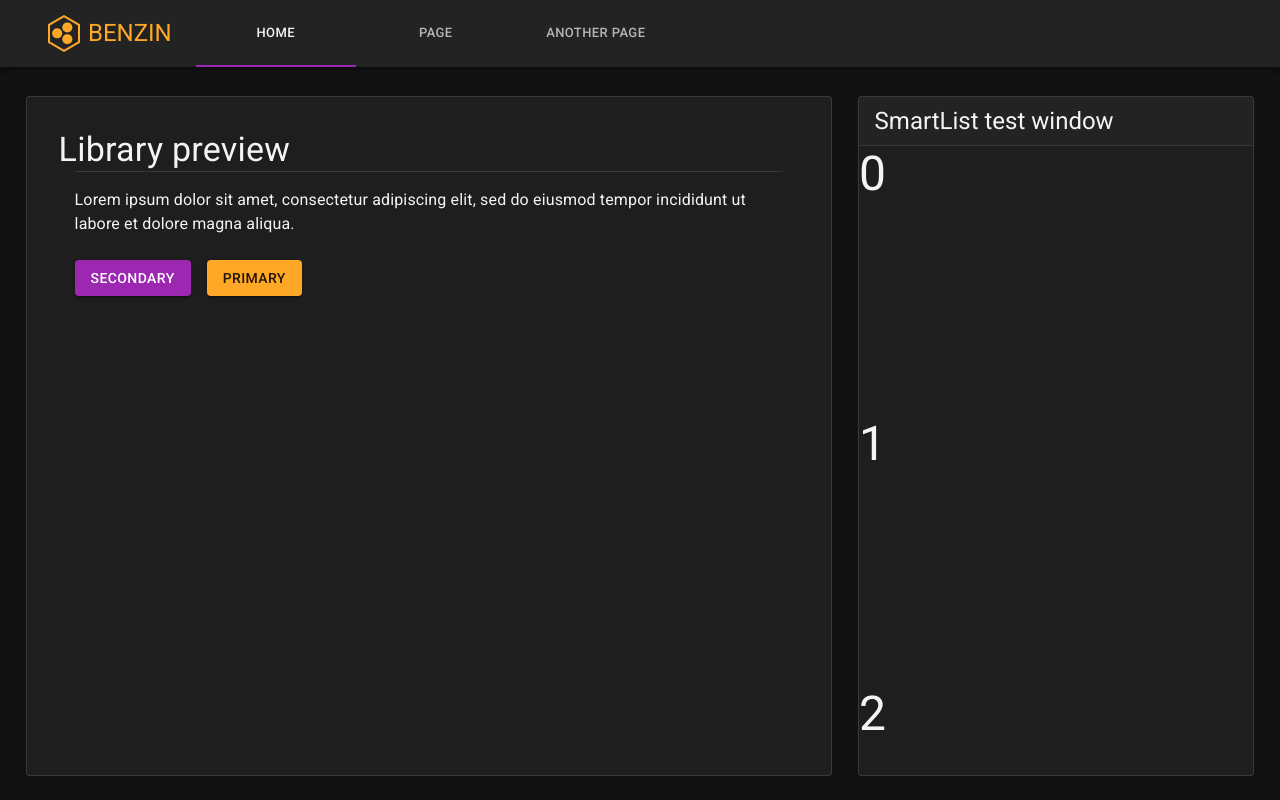
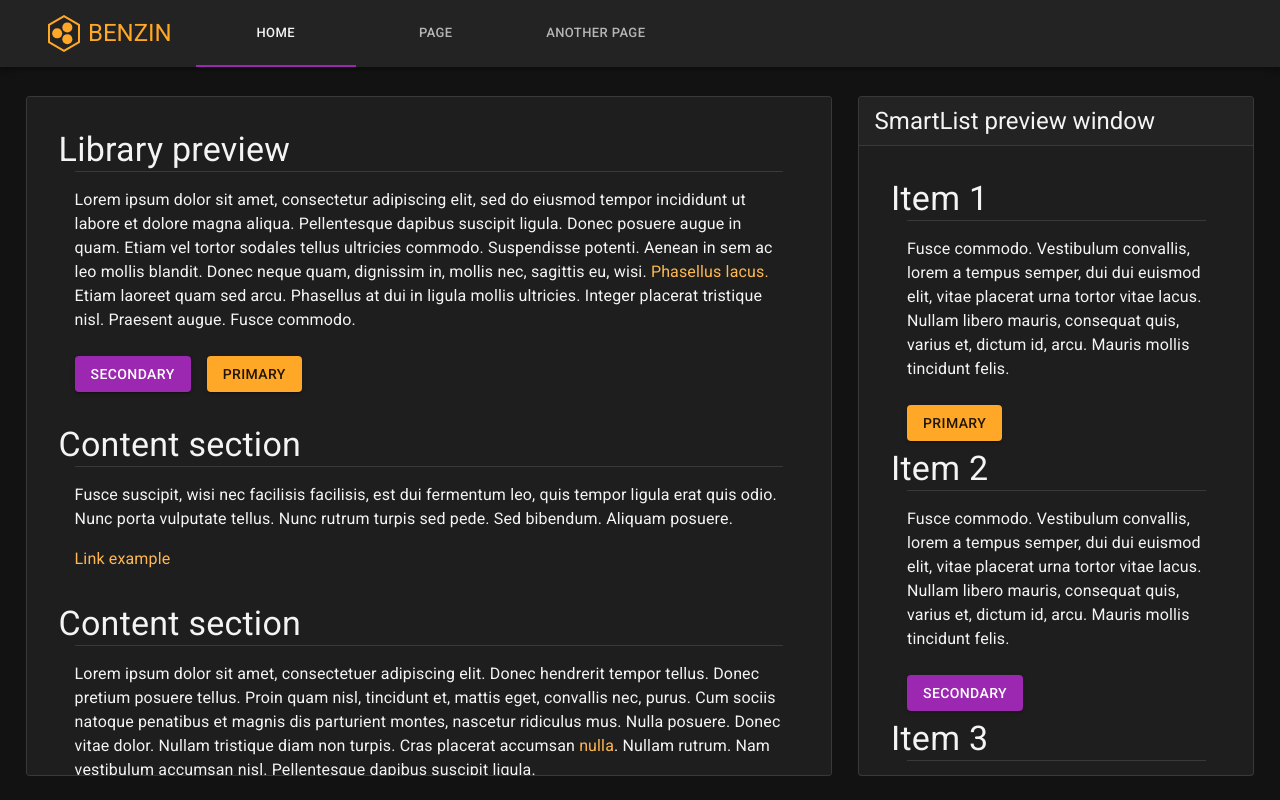
Before and after one commit to eug-vs/react-benzin, a React (Create React App) app: page / in a window 1280 px wide. Built offline with nearby package versions, Linux system fonts and the light colour scheme.

Commit message:
feat: improve library preview

```diff
--- a/src/index.tsx
+++ b/src/index.tsx
@@ -1,7 +1,7 @@
 import React, { useState } from 'react';
 import ReactDOM from 'react-dom';
 
-import { makeStyles, Button, Typography } from '@material-ui/core';
+import { makeStyles, Button, Link } from '@material-ui/core';
 
 import {
   BenzinThemeProvider,
@@ -34,15 +34,35 @@ const headerContents = {
   'another page': null,
 };
 
-const renderItem: React.FC<RenderPropTypes> = ({ index, style}) => {
-  return (
-      <Typography variant="h3" style={style} component="div"> {index} </Typography>
-  );
-};
 
 const App: React.FC = () => {
   const classes = useStyles();
   const [page, setPage] = useState('home');
+
+  const renderItem: React.FC<RenderPropTypes> = ({ index, style}) => {
+    return (
+        <div style={style} className={classes.window}>
+          <ContentSection sectionName={`Item ${index+1}`}>
+            <p>
+              Fusce commodo.  Vestibulum convallis, lorem a tempus semper, dui dui euismod elit, vitae placerat urna tortor vitae lacus.  Nullam libero mauris, consequat quis, varius et, dictum id, arcu.  Mauris mollis tincidunt felis.
+            </p>
+            {(index % 2 === 0)?
+              (
+                <Button variant="contained" color="primary">
+                  primary
+                </Button>
+              )
+              :
+              (
+                <Button variant="contained" color="secondary">
+                  secondary
+                </Button>
+              )
+            }
+          </ContentSection>
+        </div>
+    );
+  };
 
   return (
     <BenzinThemeProvider>
@@ -59,7 +79,7 @@ const App: React.FC = () => {
         <div className={classes.window}>
           <ContentSection sectionName="Library preview">
             <p>
-              Lorem ipsum dolor sit amet, consectetur adipiscing elit, sed do eiusmod tempor incididunt ut labore et dolore magna aliqua.
+              Lorem ipsum dolor sit amet, consectetur adipiscing elit, sed do eiusmod tempor incididunt ut labore et dolore magna aliqua. Pellentesque dapibus suscipit ligula.  Donec posuere augue in quam.  Etiam vel tortor sodales tellus ultricies commodo.  Suspendisse potenti.  Aenean in sem ac leo mollis blandit.  Donec neque quam, dignissim in, mollis nec, sagittis eu, wisi.  <Link href="#">Phasellus lacus.</Link> Etiam laoreet quam sed arcu.  Phasellus at dui in ligula mollis ultricies.  Integer placerat tristique nisl.  Praesent augue.  Fusce commodo.
             </p>
             <Button variant="contained" color="secondary">
               secondary
@@ -68,9 +88,22 @@ const App: React.FC = () => {
               primary
             </Button>
           </ContentSection>
+          <ContentSection sectionName="Content section">
+            <p>
+              Fusce suscipit, wisi nec facilisis facilisis, est dui fermentum leo, quis tempor ligula erat quis odio.  Nunc porta vulputate tellus.  Nunc rutrum turpis sed pede.  Sed bibendum.  Aliquam posuere.
+            </p>
+            <p>
+              <Link href="#">Link example</Link>
+            </p>
+          </ContentSection>
+          <ContentSection sectionName="Content section">
+            <p>
+              Lorem ipsum dolor sit amet, consectetuer adipiscing elit.  Donec hendrerit tempor tellus.  Donec pretium posuere tellus.  Proin quam nisl, tincidunt et, mattis eget, convallis nec, purus.  Cum sociis natoque penatibus et magnis dis parturient montes, nascetur ridiculus mus.  Nulla posuere.  Donec vitae dolor.  Nullam tristique diam non turpis.  Cras placerat accumsan <Link href="#">nulla</Link>.  Nullam rutrum.  Nam vestibulum accumsan nisl.  Pellentesque dapibus suscipit ligula.
+            </p>
+          </ContentSection>
         </div>
       </Window>
-      <Window type="secondary" name="SmartList test window">
+      <Window type="secondary" name="SmartList preview window">
         <SmartList
           itemSize={270}
           itemCount={100}
```
